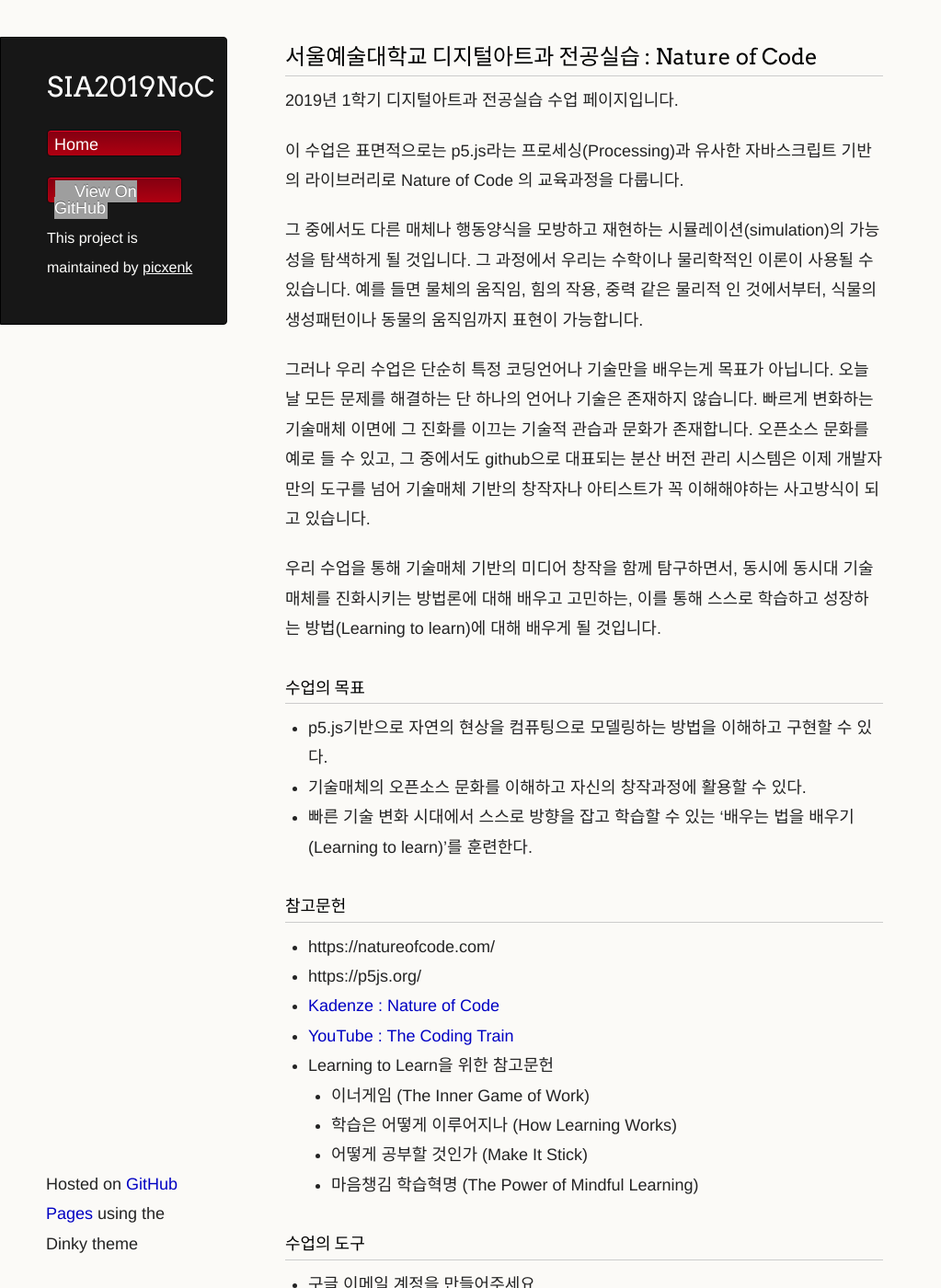
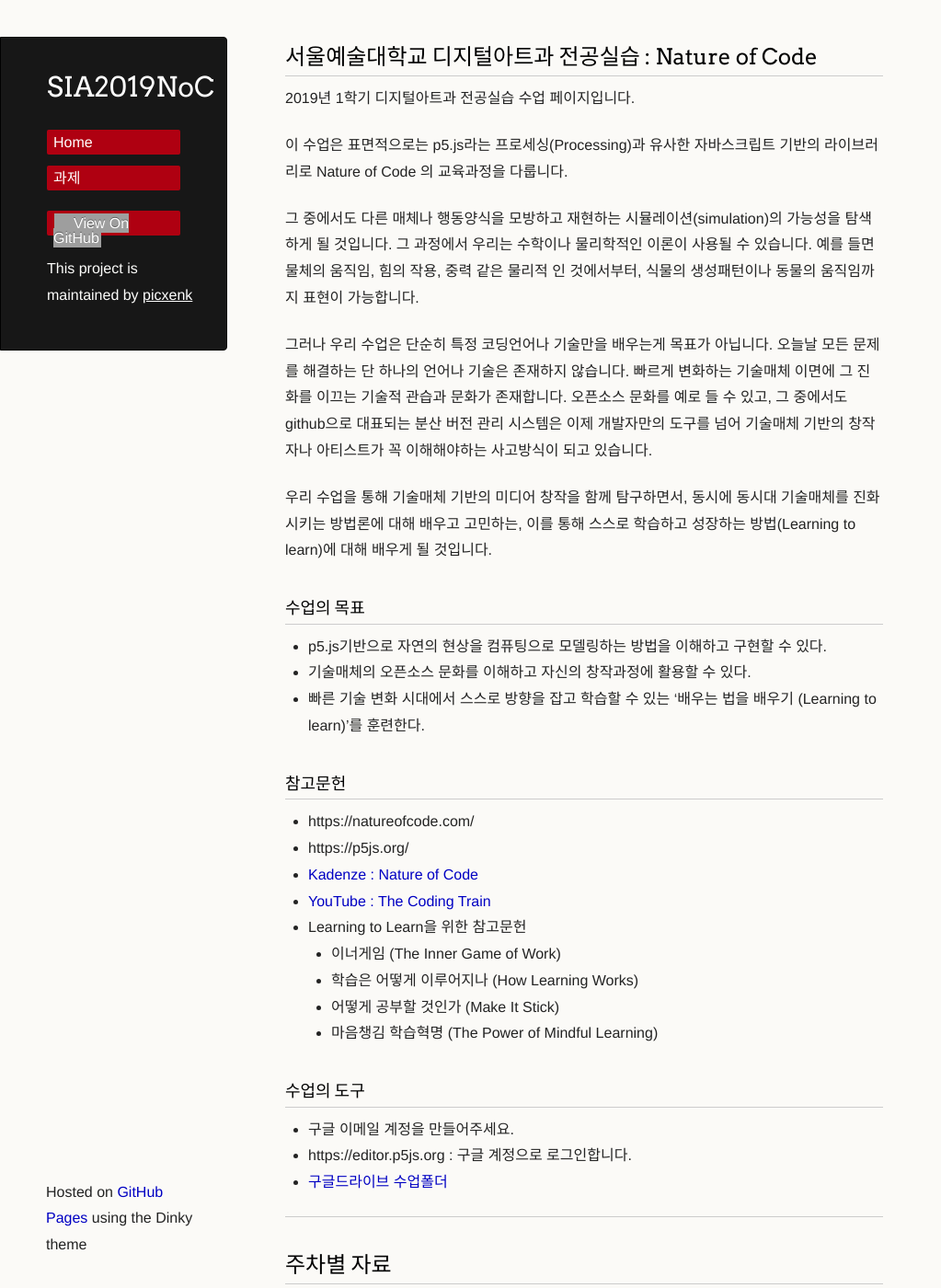
Before and after one commit to picxenk/SIA2019NoC, a Jekyll site: the page built from README.md, in a window 1280 px wide and 1400 px high. Shown: the whole window at 92% size, without its empty margins (0-1023 px from the left). Built offline with Jekyll 4.4.1, drawn with Linux system fonts in a browser that asks for light colours; our own code applies the rules of GitHub Pages for plain Markdown files; a script that is not in the unit is left out; the repository's description, which GitHub fills in, is left out; grey boxes are pictures that could not be loaded.

Commit message:
update layout

```diff
--- a/_layouts/default.html
+++ b/_layouts/default.html
@@ -19,7 +19,8 @@
         <p class="header">{{ site.description | default: site.github.project_tagline }}</p>
 
         <ul>
-            <li><a href="{{ '/' }}"> Home </a></li>
+            <li><a href="{{ '/SIA2019NoC/' }}"> Home </a></li>
+            <li><a href="{{ '/SIA2019NoC/homework.html' }}"> 과제 </a></li>
         </ul>
 
         <ul>
--- a/_sass/jekyll-theme-dinky.scss
+++ b/_sass/jekyll-theme-dinky.scss
@@ -29,7 +29,7 @@ time, mark, audio, video {
 body {
   padding:10px 50px 0 0;
   font-family:"Helvetica Neue", Helvetica, Arial, sans-serif;
-	font-size: 18px;
+	font-size: 16px;
 	color: #232323;
 	background-color: #FBFAF7;
 	margin: 0;
@@ -78,7 +78,7 @@ h4, h5, h6 {
 
 a {
   color:#0000C3;
-  font-weight:200;
+  // font-weight:200;
   text-decoration:none;
 }
 
@@ -273,18 +273,18 @@ header li {
 	padding: 6px 6px 6px 7px;
 
 	background: #AF0011;
-	background: -moz-linear-gradient(top, #AF0011 0%, #820011 100%);
-  background: -webkit-gradient(linear, left top, left bottom, color-stop(0%,#f8f8f8), color-stop(100%,#dddddd));
-  background: -webkit-linear-gradient(top, #AF0011 0%,#820011 100%);
-  background: -o-linear-gradient(top, #AF0011 0%,#820011 100%);
-  background: -ms-linear-gradient(top, #AF0011 0%,#820011 100%);
-  background: linear-gradient(to top, #AF0011 0%,#820011 100%);
+	// background: -moz-linear-gradient(top, #AF0011 0%, #820011 100%);
+  // background: -webkit-gradient(linear, left top, left bottom, color-stop(0%,#f8f8f8), color-stop(100%,#dddddd));
+  // background: -webkit-linear-gradient(top, #AF0011 0%,#820011 100%);
+  // background: -o-linear-gradient(top, #AF0011 0%,#820011 100%);
+  // background: -ms-linear-gradient(top, #AF0011 0%,#820011 100%);
+  // background: linear-gradient(to top, #AF0011 0%,#820011 100%);
 
-	border-radius:4px;
-  border:1px solid #0D0D0D;
+	border-radius:2px;
+  // border:1px solid #0D0D0D;
 
-	-webkit-box-shadow: inset 0px 1px 1px 0 rgba(233,2,38, 1);
-	box-shadow: inset 0px 1px 1px 0 rgba(233,2,38, 1);
+	// -webkit-box-shadow: inset 0px 1px 1px 0 rgba(233,2,38, 1);
+	// box-shadow: inset 0px 1px 1px 0 rgba(233,2,38, 1);
 
 }
 
```
